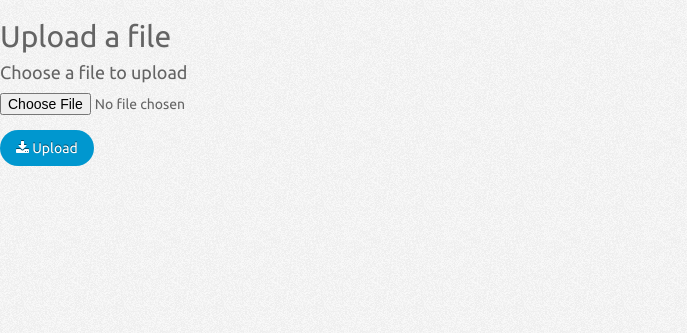
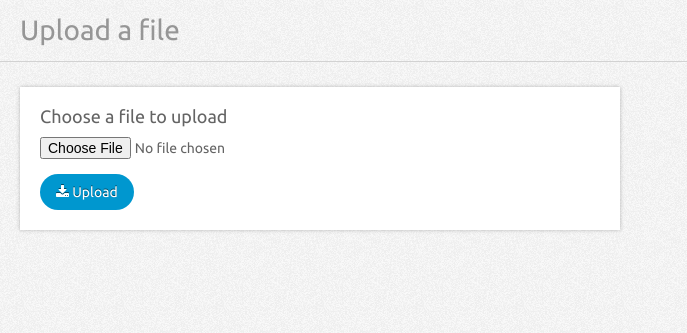
Before and after one commit to gaoyuankidult/Keyword-APP, a Python web app: template src/templates/upload-files.html in a window 1280 px wide. Shown: the top 333 px of the page, without its empty margins (0-687 px from the left). Run offline with Jinja, Linux system fonts and the light colour scheme; the template is opened without the code that fills it, so the values that code supplies are empty; some libraries are stand-ins or nearby versions.

Commit message:
Update site.css

```diff
--- a/src/static/css/site.css
+++ b/src/static/css/site.css
@@ -27,6 +27,7 @@ body{
 	background-color: white;
 	border-bottom: 1px solid rgb(220,220,220);
 }
+
 h2.text-muted{
 	color: rgb(150,150,150);
 }
@@ -453,7 +454,7 @@ ul.bars .bar .bar-body{
 	width: 730px; height: 730px;
 	margin: 60px 0px 40px 0px;
 }
-#keywords-container h2, #chart-container h2{
+#keywords-container h2, #chart-container h2, h2.page-title{
 	border-bottom: 1px solid rgb(210,210,210);
 	color: rgb(150,150,150);
 	margin: 0px 0px 25px 0px;
@@ -690,13 +691,22 @@ ul.vertical-nav ul > li:first-child > a{
 	background-color: #2f9c48;
 	color: white;
 }
+.box{
+	background-color: white;
+	padding: 20px;
+	margin: 0px 20px;
+	box-shadow: 0px 0px 4px rgba(0,0,0,.25);
+	max-width: 600px;
+}
 .btn-blue{
 	background-color: #0097cf;
 	color: white;
+	border: 0px none;
 }
 .btn-blue:hover{
 	background-color: #0088ba;
 	color: white;
+	border: 0px none;
 }
 .btn-rounded{
 	border-radius: 18px;
```
